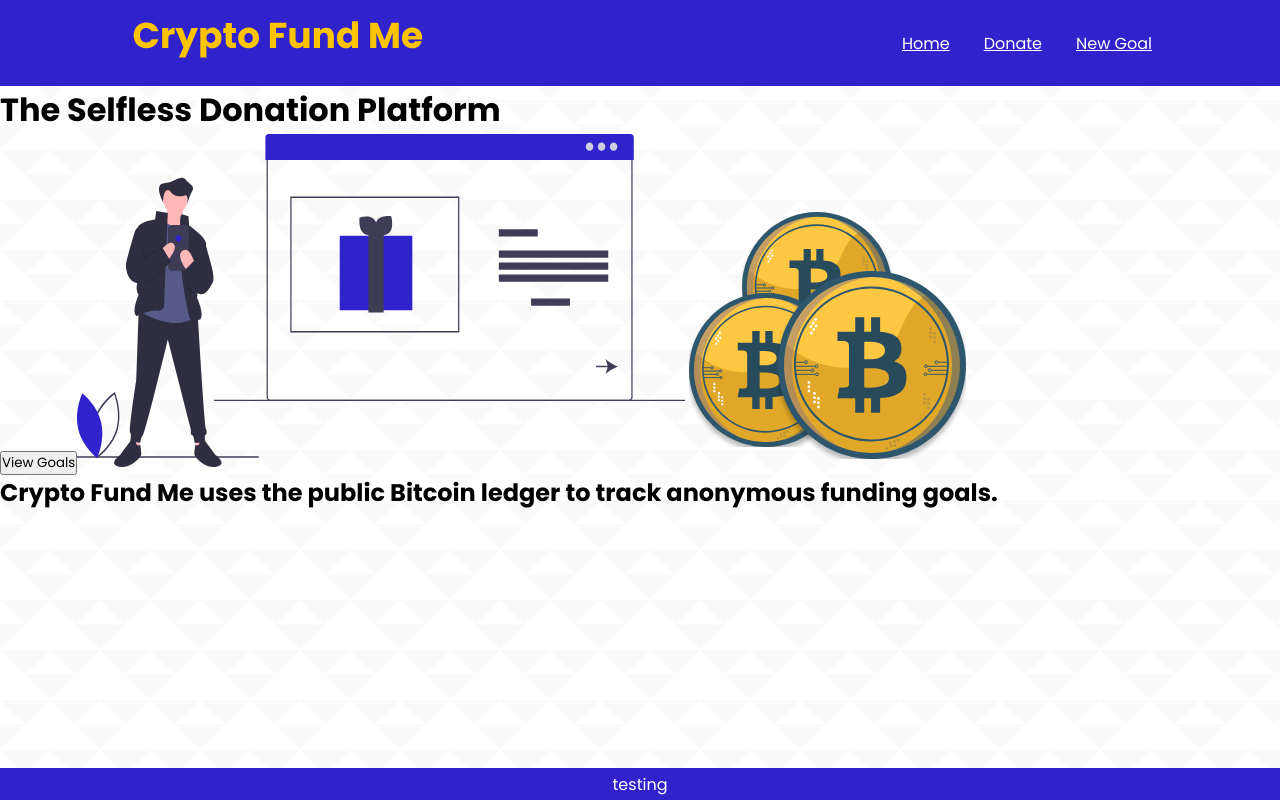
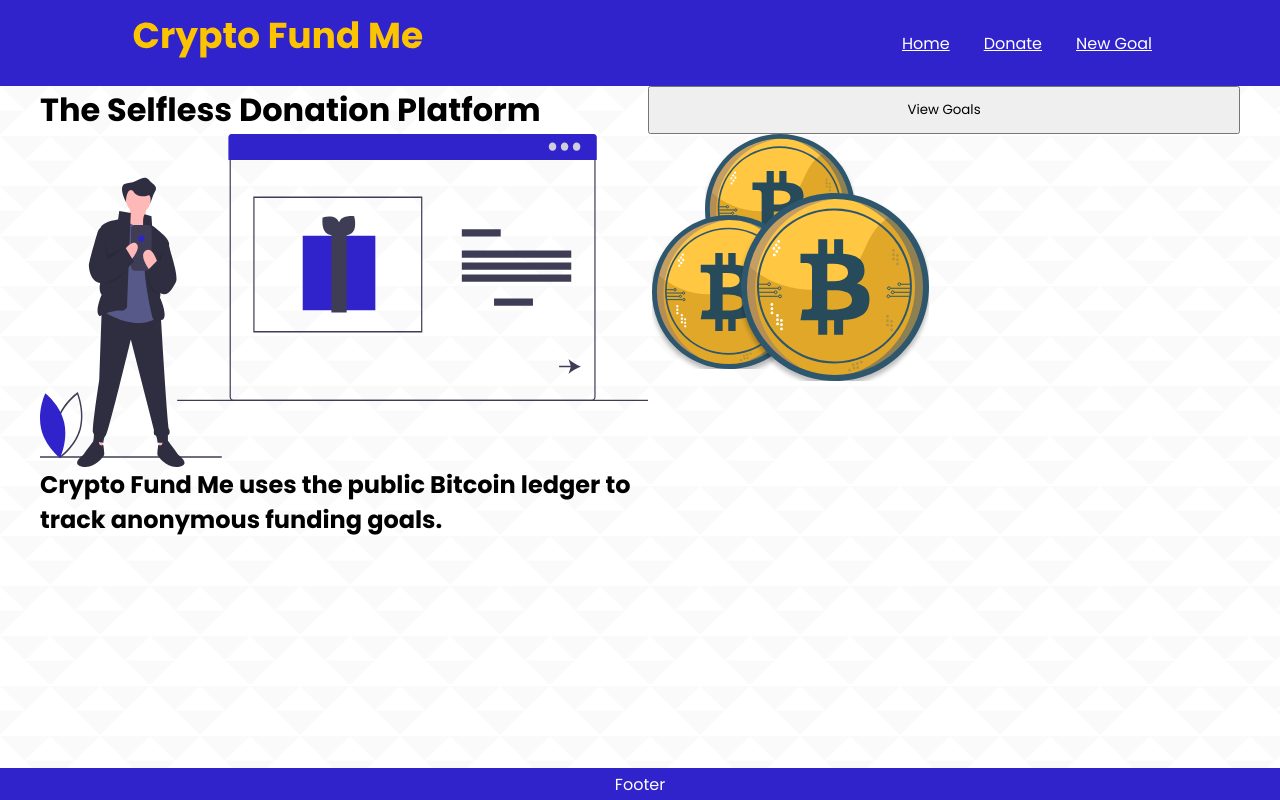
Before and after one commit to evanbuschor/crypto-fund-me-web, a React (Create React App) app: page / in a window 1280 px wide. Built offline with nearby package versions, Linux system fonts and the light colour scheme.

Commit message:
update link on home page to use native button

```diff
--- a/src/App.js
+++ b/src/App.js
@@ -3,14 +3,15 @@ import Navbar from "./Components/Navbar.js";
 import Home from "./Components/Home.js";
 import Donate from "./Components/Donate";
 import NewGoal from "./Components/NewGoal";
+import Footer from "./Components/Footer";
 import { Switch, Route } from "react-router-dom";
 
 function App() {
     return (
         <div className="app">
+            <Navbar />
             <div className="content">
-                <Navbar></Navbar>
-
+                <div className="responsive-wrapper">
                     <Switch>
                         <Route path="/NewGoal">
                             <NewGoal />
@@ -23,7 +24,8 @@ function App() {
                         </Route>
                     </Switch>
                 </div>
-            <footer className="footer">testing</footer>
+            </div>
+            <Footer />
         </div>
     );
 }
--- /dev/null
+++ b/src/Components/Footer.js
@@ -0,0 +1,7 @@
+import React from "react";
+
+const Footer = () => {
+    return <div className="footer">Footer</div>;
+};
+
+export default Footer;
--- a/src/Components/Home.js
+++ b/src/Components/Home.js
@@ -1,15 +1,19 @@
 import React from "react";
 import heroSVG from "../assets/undraw_send_gift.svg";
 import cryptoSVG from "../assets/crypto.svg";
-import { Link } from "react-router-dom";
+import { useHistory } from "react-router-dom";
 
 const Home = () => {
+    const history = useHistory();
+    function handleClick() {
+        history.push("./donate");
+    }
     return (
         <div className="home">
             <h1 className="hero__text">The Selfless Donation Platform</h1>
-            <Link to="/donate">
-                <button className="hero__button">View Goals</button>
-            </Link>
+            <button className="hero__button" onClick={handleClick}>
+                View Goals
+            </button>
             <img src={heroSVG} alt="hero banner transaction"></img>
 
             <img src={cryptoSVG} alt="crypto token"></img>
--- a/src/Components/NewGoal.js
+++ b/src/Components/NewGoal.js
@@ -8,10 +8,9 @@ function handleSubmit(e) {
 const NewGoal = () => {
     return (
         <div>
-            new goal page
             <form onSubmit={handleSubmit}>
                 <label htmlFor="title">
-                    Title:
+                    Funding Goal Title:
                     <input id="title" type="text" />
                 </label>
                 <label htmlFor="desc">
--- a/src/app.css
+++ b/src/app.css
@@ -1,4 +1,4 @@
-@import url('https://fonts.googleapis.com/css2?family=Poppins:wght@400;700&display=swap');
+@import url("https://fonts.googleapis.com/css2?family=Poppins:wght@400;700&display=swap");
 
 * {
     box-sizing: border-box;
@@ -6,39 +6,39 @@
     padding: 0;
     /* outline: 1px solid lightseagreen; */
     outline-offset: -1px;
-    font-family: 'Poppins', 'Times New Roman', Times, serif;
+    font-family: "Poppins", "Times New Roman", Times, serif;
 }
 
-:root{
-    --color-primary: #3023CC;
-    --color-secondary: #FCC400;
+:root {
+    --color-primary: #3023cc;
+    --color-secondary: #fcc400;
     --color-secondary-text: black;
     --color-primary-text: white;
 }
-html{
+html {
     height: 100vh;
 }
 
-body{
+body {
     height: 100%;
 }
 
-#root{
+#root {
     height: 100%;
 }
 
-.app{
+.app {
     height: 100%;
     display: flex;
     flex-direction: column;
 }
 
-.content{
+.content {
     flex: 1 0 auto;
     background-image: url(./assets/triangle-mosaic.png);
 }
 
-.navbar{
+.navbar {
     background-color: var(--color-primary);
     display: flex;
     height: 86px;
@@ -46,7 +46,7 @@ body{
     justify-content: center;
 }
 
-.navbar__container{
+.navbar__container {
     display: flex;
     align-items: center;
     width: 80%;
@@ -54,11 +54,11 @@ body{
     justify-content: space-between;
 }
 
-.navbar__logo{
+.navbar__logo {
     min-width: 300px;
 }
 
-.navbar__link-container{
+.navbar__link-container {
     display: flex;
     flex-direction: row;
     align-items: center;
@@ -66,11 +66,19 @@ body{
     min-width: 250px;
 }
 
-.navbar__link{
-    color: var(--color-primary-text)
+.navbar__link {
+    color: var(--color-primary-text);
 }
 
-.footer{
+.home {
+    display: grid;
+    grid-template-columns: 1fr 1fr;
+}
+
+.home__text {
+}
+
+.footer {
     flex: 0;
     display: flex;
     align-items: center;
@@ -79,3 +87,25 @@ body{
     background-color: var(--color-primary);
     color: var(--color-primary-text);
 }
+
+/* small / default */
+.responsive-wrapper {
+    width: 100%;
+}
+
+/* medium ----------- */
+@media only screen and (min-width: 800px) {
+    .responsive-wrapper {
+        margin-left: auto;
+        margin-right: auto;
+        width: 800px;
+    }
+}
+/* large ----------- */
+@media only screen and (min-width: 1200px) {
+    .responsive-wrapper {
+        margin-left: auto;
+        margin-right: auto;
+        width: 1200px;
+    }
+}
```
Lines whose indentation alone changed are shown as unchanged.
